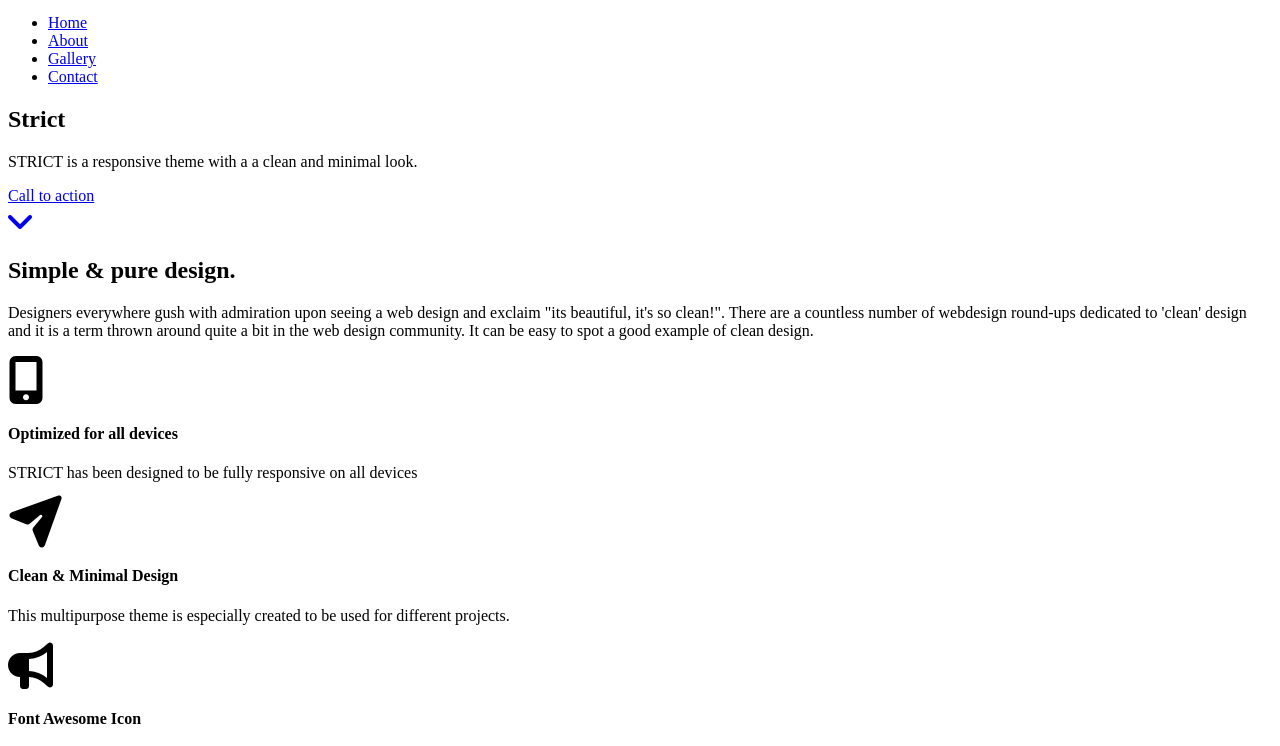
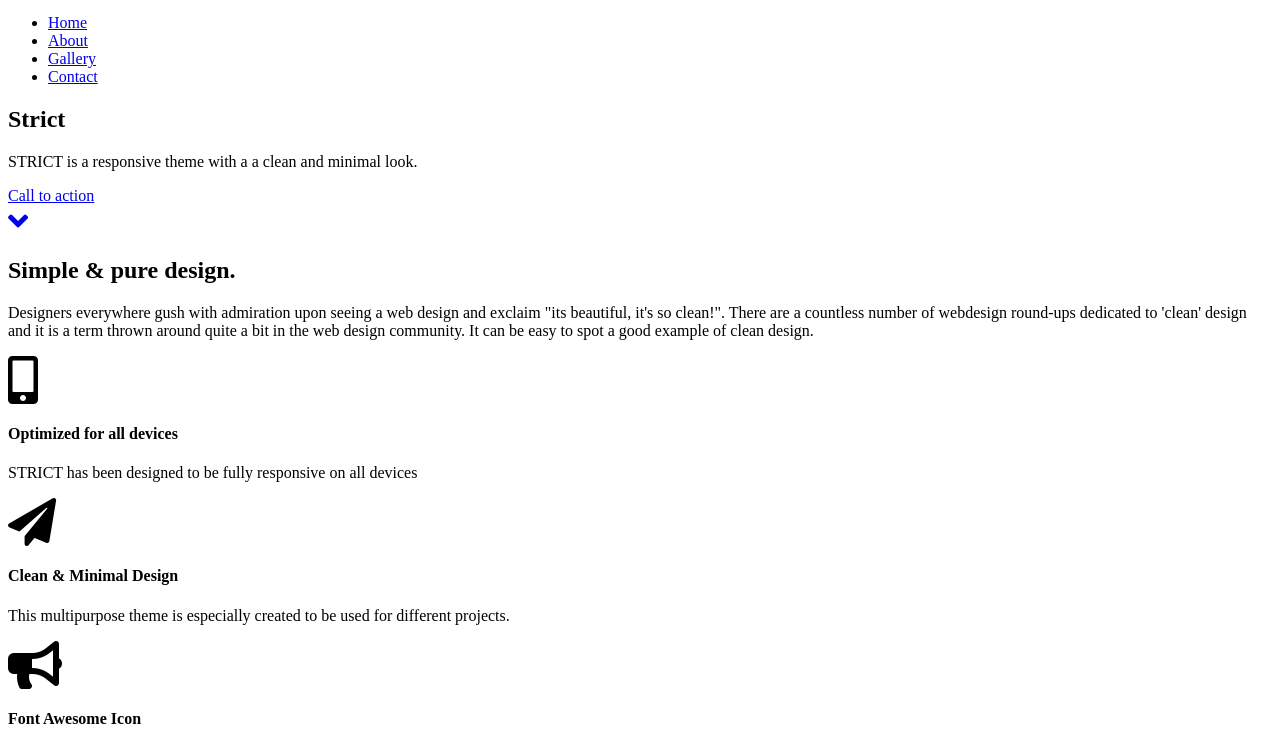
Before and after one commit to naim-te/naim_ass_6, a plain HTML site: page index.html in a window 1280 px wide. Shown: the part 51-797 px from the top of the page. Drawn offline with Linux system fonts and the light colour scheme.

Commit message:
Update index.html

```diff
--- a/index.html
+++ b/index.html
@@ -7,6 +7,7 @@
 	<link rel="stylesheet" type="text/css" href="css/style.css">
 	<!--Fontawesome css-->
 	<link rel="stylesheet" type="text/css" href="css/all.css">
+        <link rel="stylesheet" href="https://use.fontawesome.com/releases/v5.8.2/css/all.css" integrity="sha384-oS3vJWv+0UjzBfQzYUhtDYW+Pj2yciDJxpsK1OYPAYjqT085Qq/1cq5FLXAZQ7Ay" crossorigin="anonymous">
 </head>
 <body>
 
```
